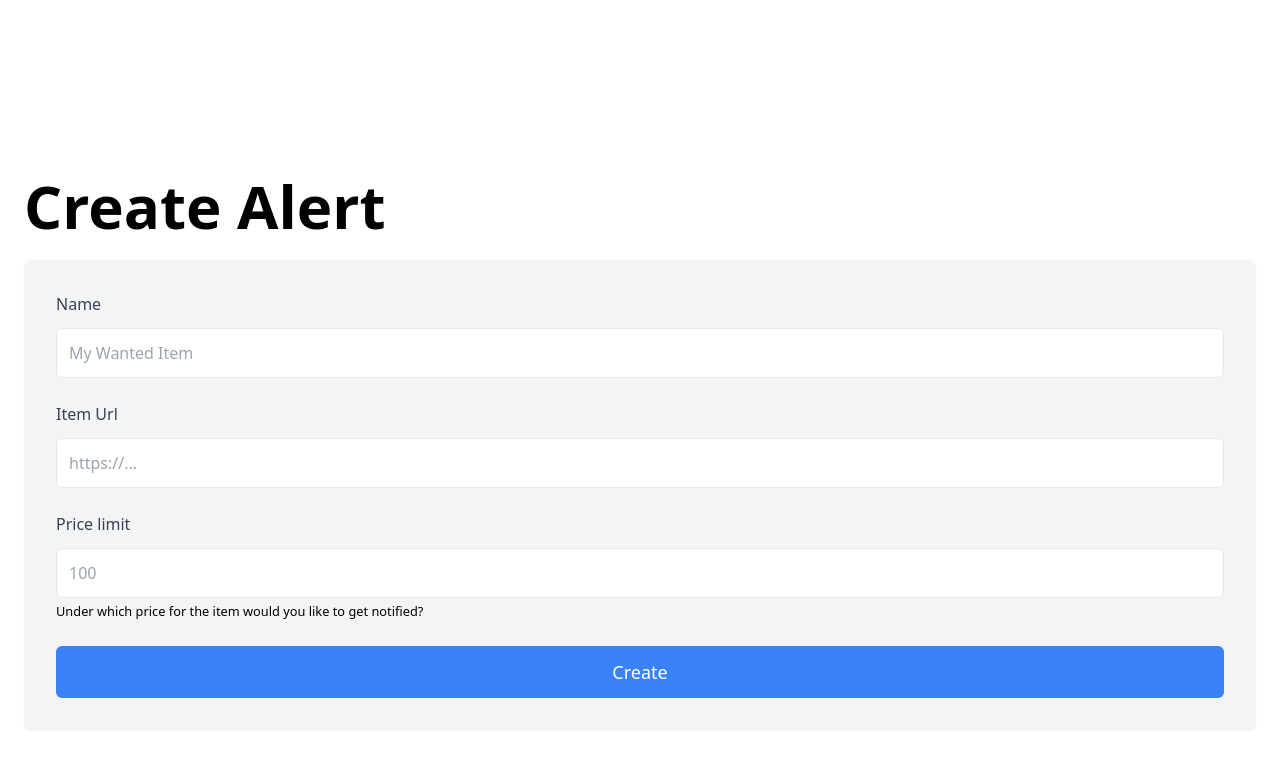
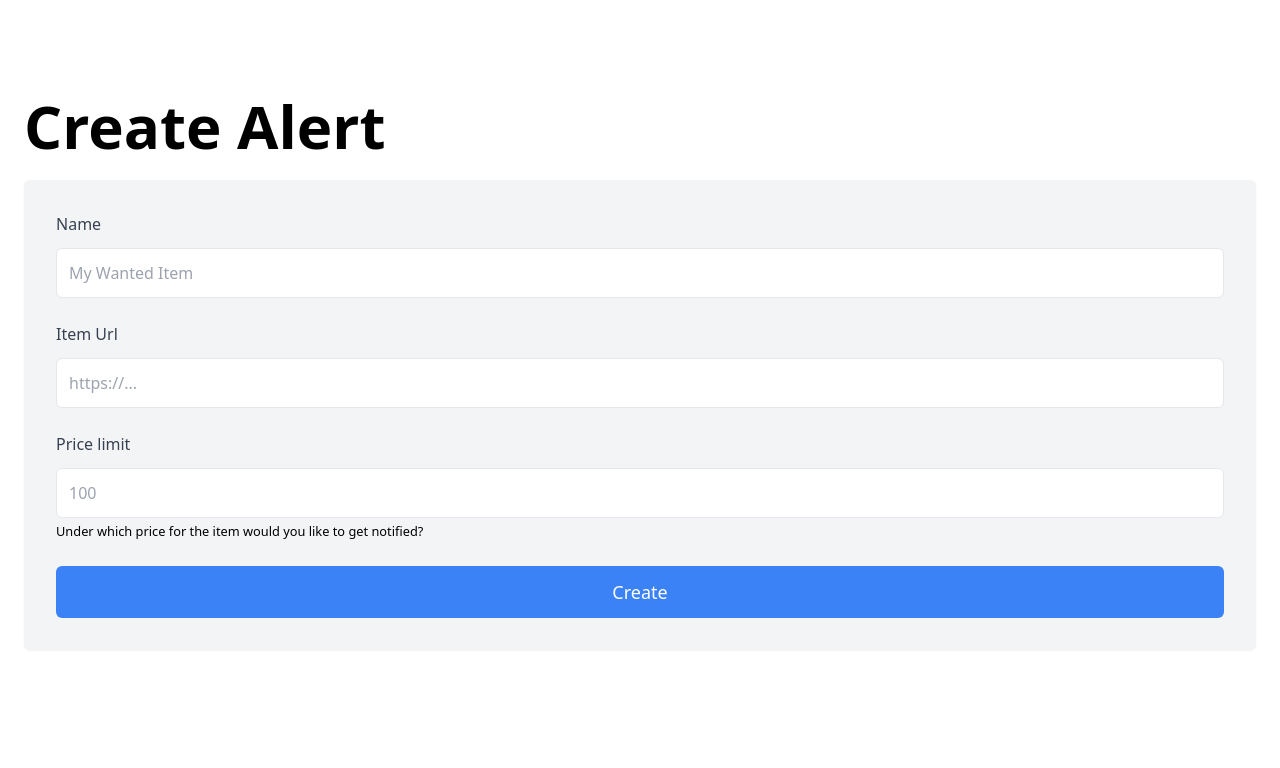
Before and after one commit to ramsy1980/pricewatch, a Flask app: page /alerts/new in a window 1280 px wide. Shown: the top 768 px of the page. Run offline with Flask 2, Linux system fonts and the light colour scheme.

Commit message:
style(base): update margin top

```diff
--- a/templates/base.html
+++ b/templates/base.html
@@ -23,7 +23,7 @@
         <!-- CTA buttons will come here -->
     </nav>
     </header>
-    <main class="mt-12 lg:mt-32">
+    <main class="mt-12">
         <div class="container mx-auto px-6">
             <!-- content goes here -->
             {% block content %}
```
